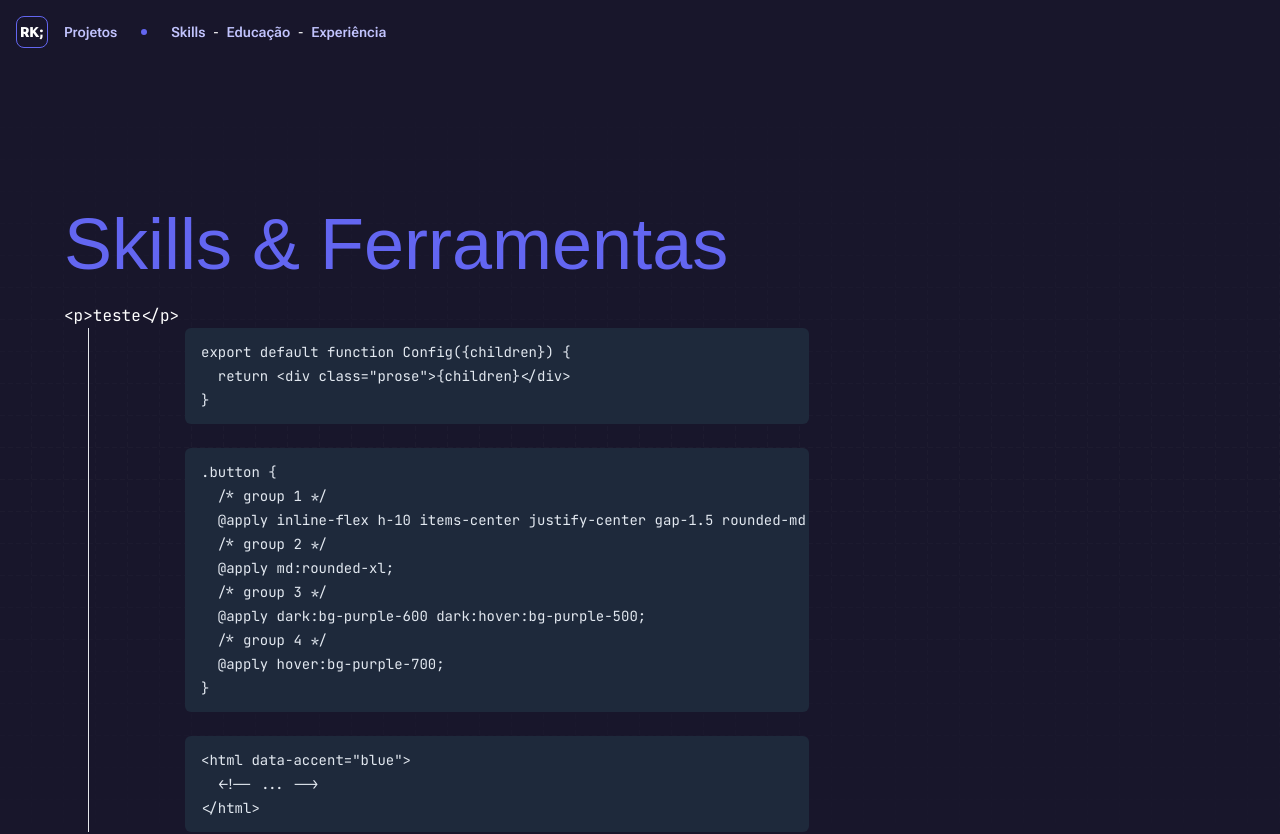
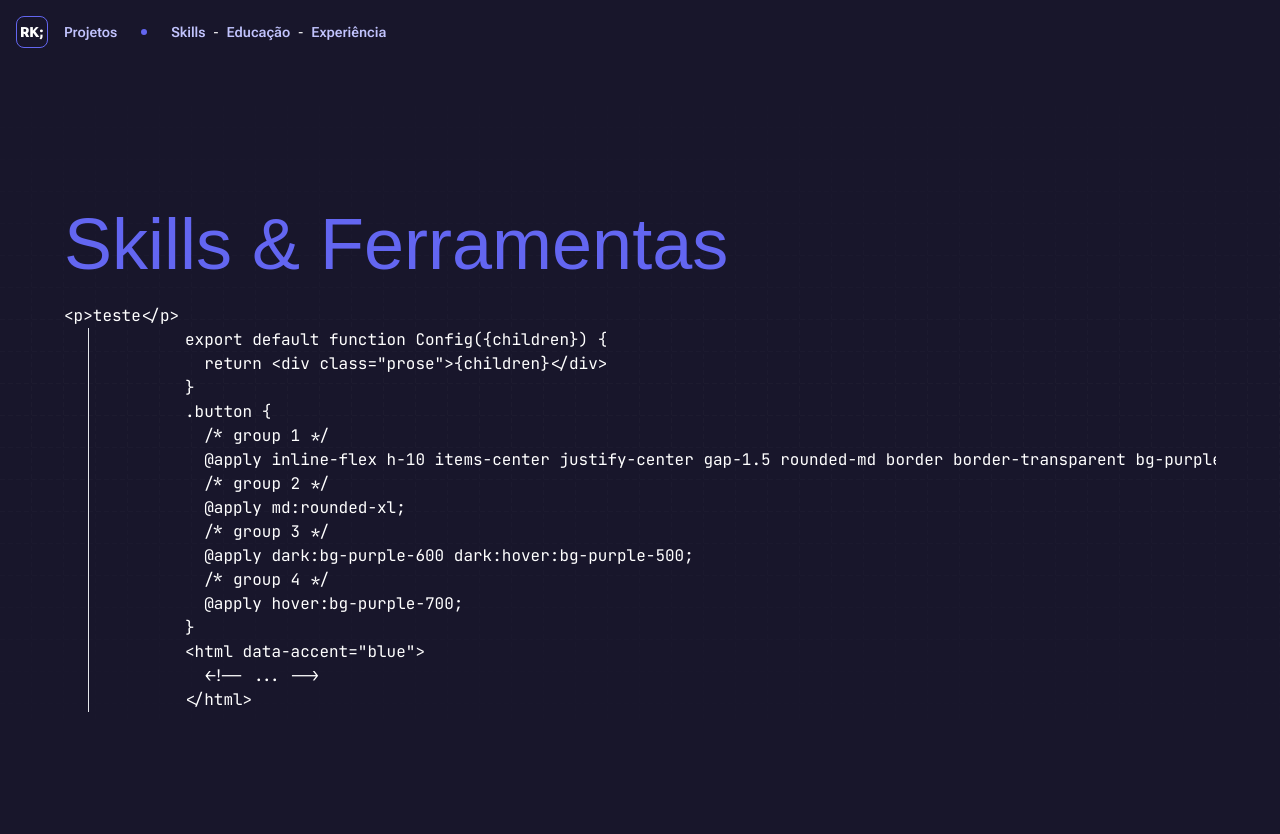
Before and after one commit to renankanu/kanu, a Next.js app: page /skill in a window 1280 px wide. Shown: the top 834 px of the page. Built offline with nearby package versions, Linux system fonts and the light colour scheme; a web font is replaced by a local one.

Commit message:
feature: remove typography

```diff
--- a/package.json
+++ b/package.json
@@ -30,7 +30,6 @@
   },
   "devDependencies": {
     "@rocketseat/eslint-config": "^1.2.0",
-    "@tailwindcss/typography": "^0.5.9",
     "mini-svg-data-uri": "^1.4.4",
     "postcss-nesting": "^11.2.2",
     "prettier-plugin-tailwindcss": "^0.3.0"
--- a/tailwind.config.js
+++ b/tailwind.config.js
@@ -51,7 +51,6 @@ module.exports = {
     },
   },
   plugins: [
-    require('@tailwindcss/typography'),
     function ({ matchUtilities, theme }) {
       matchUtilities(
         {
```
Also changed, not shown: src/app/skill/components/configs.mdx (+0 -4 lines), 1 other file (tests, documents, lock files or other folders).
